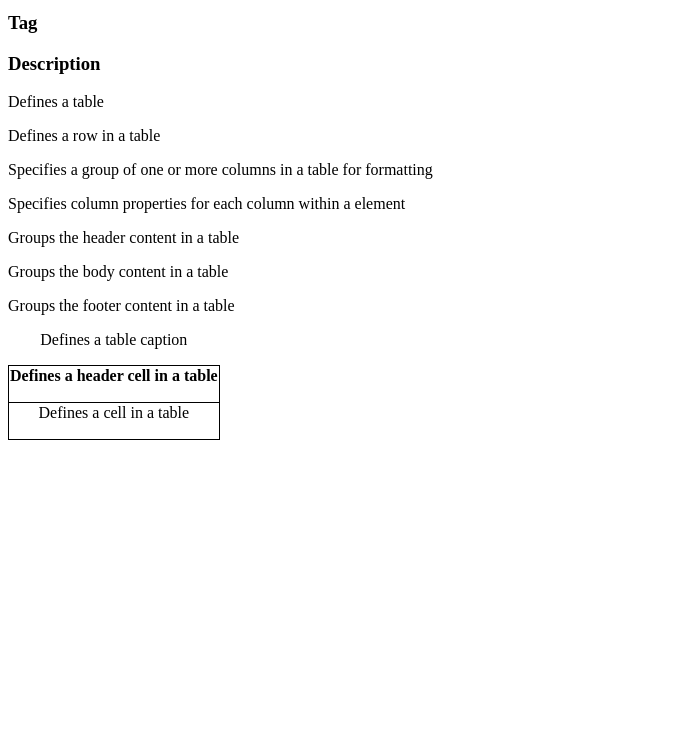
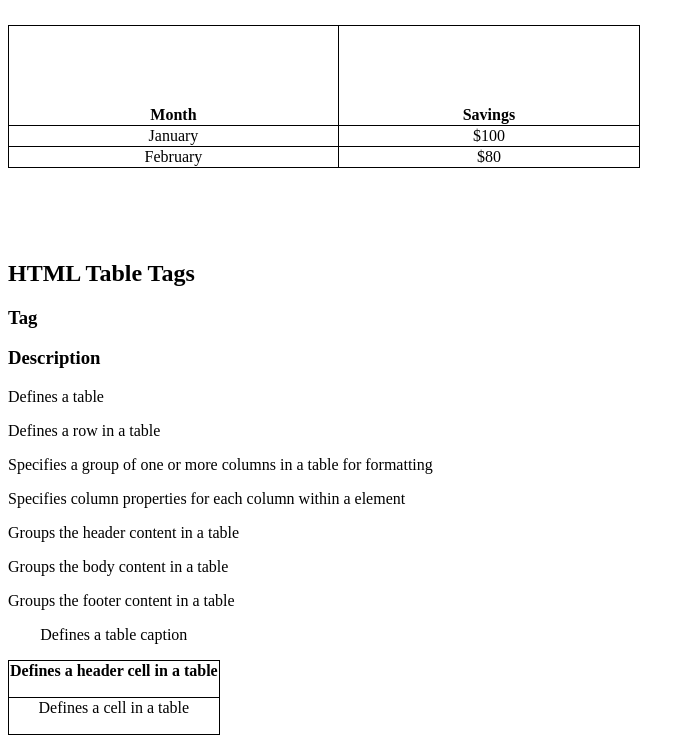
Before and after one commit to syedash01/Web-Development-Practice, a plain HTML site: page day-2/table.html in a window 1280 px wide. Shown: the part 280-1023 px from the top of the page, without its empty margins (0-695 px from the left). Before the commit the page ends 800 px from the top, so only its background shows below. Drawn offline with Linux system fonts and the light colour scheme.

Commit message:
practice Vertical-align content in thead

```diff
--- a/day-2/table.html
+++ b/day-2/table.html
@@ -64,6 +64,49 @@
       <td>english</td>
     </tr>
   </table>
+
+  <br>
+  <br>
+  <br>
+
+  <!DOCTYPE html>
+<html>
+<head>
+<style>
+table, th, td {
+  border: 1px solid black;
+}
+</style>
+</head>
+<body>
+
+<h1>Vertical-align content in thead</h1>
+
+<table style="width:50%">
+  <thead style="vertical-align:bottom">
+    <tr style="height:100px">
+      <th>Month</th>
+      <th>Savings</th>
+    </tr>
+  </thead>
+  <tbody>
+    <tr>
+      <td>January</td>
+      <td>$100</td>
+    </tr>
+    <tr>
+      <td>February</td>
+      <td>$80</td>
+    </tr>
+  </tbody>
+</table>
+
+</body>
+</html>
+
+
+
+
   <br />
   <br />
   <br />
```
